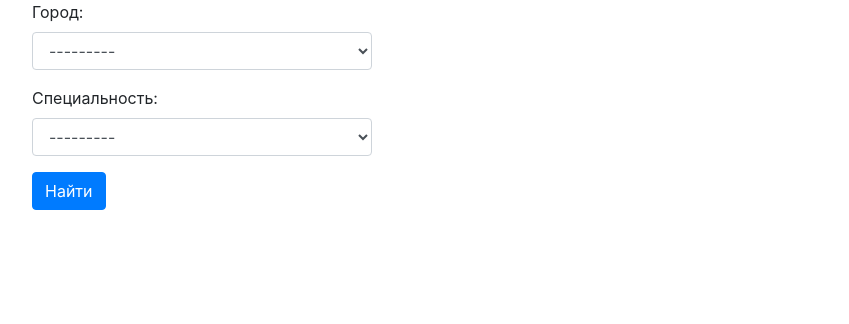
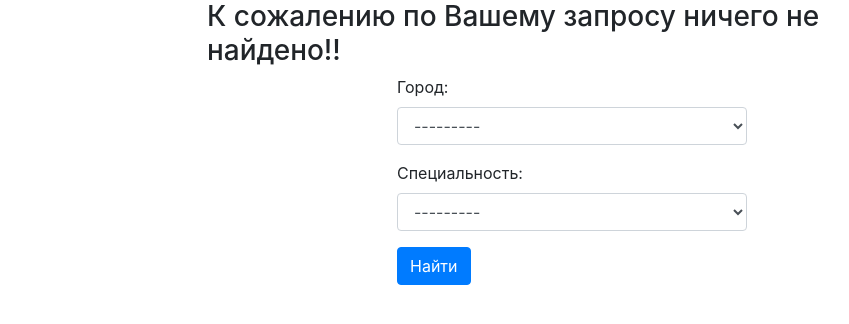
Before and after one commit to MichaelNest/search_job_1, a Django app: page /home/ in a window 1280 px wide. Shown: the part 56-380 px from the top of the page, without its empty margins (68-917 px from the left). Run offline with Django 3.2, Linux system fonts and the light colour scheme; tables that the repository leaves empty hold one stand-in row (values such as "Sample post"); some libraries are stand-ins or nearby versions.

Commit message:
Apply {% empty %} and class mx-auto in home.html

```diff
--- a/scrap_app/templates/scrap_app/home.html
+++ b/scrap_app/templates/scrap_app/home.html
@@ -14,9 +14,19 @@
       </div>
     </div>
 
+  {% empty %}
+    <div class="row">
+      <div class="col-md-8 mx-auto">
+        <h3>К сожалению по Вашему запросу ничего не найдено!!</h3>
+      </div>
+    </div>
+
+
   {% endfor %}
-    <div class="row mx-auto">
-      <div class="col-md-4">
+
+
+    <div class="row ">
+      <div class="col-md-4 mx-auto">
           <form method='GET' action="">
             <div class="form-group">
               {{ form.as_p }}
```
